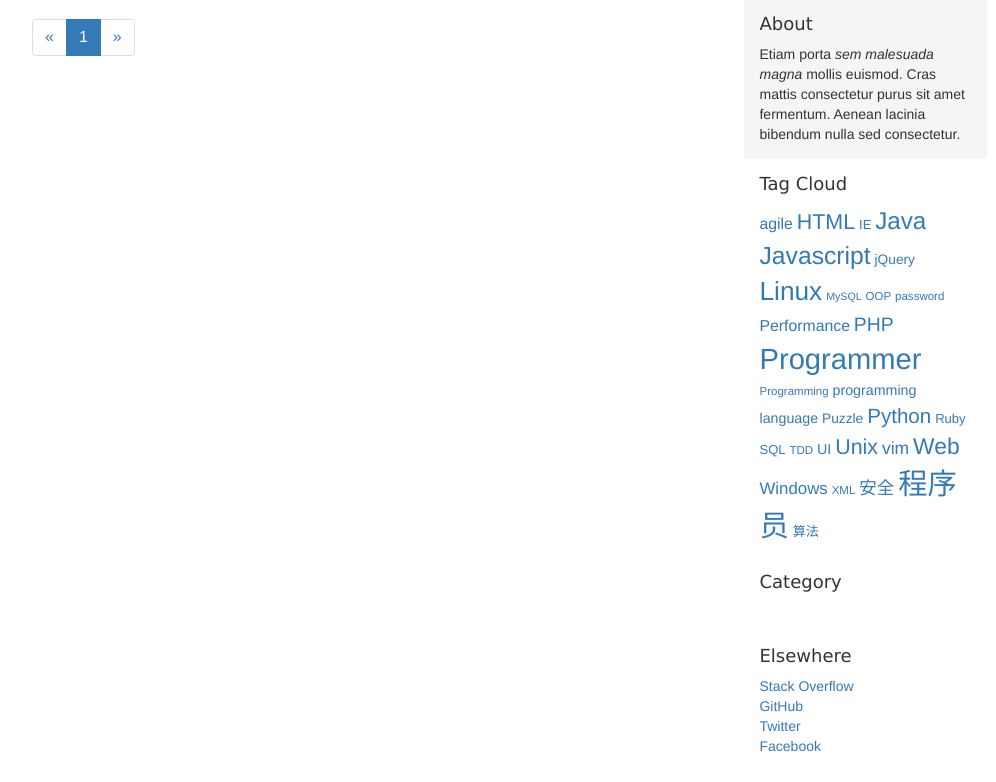
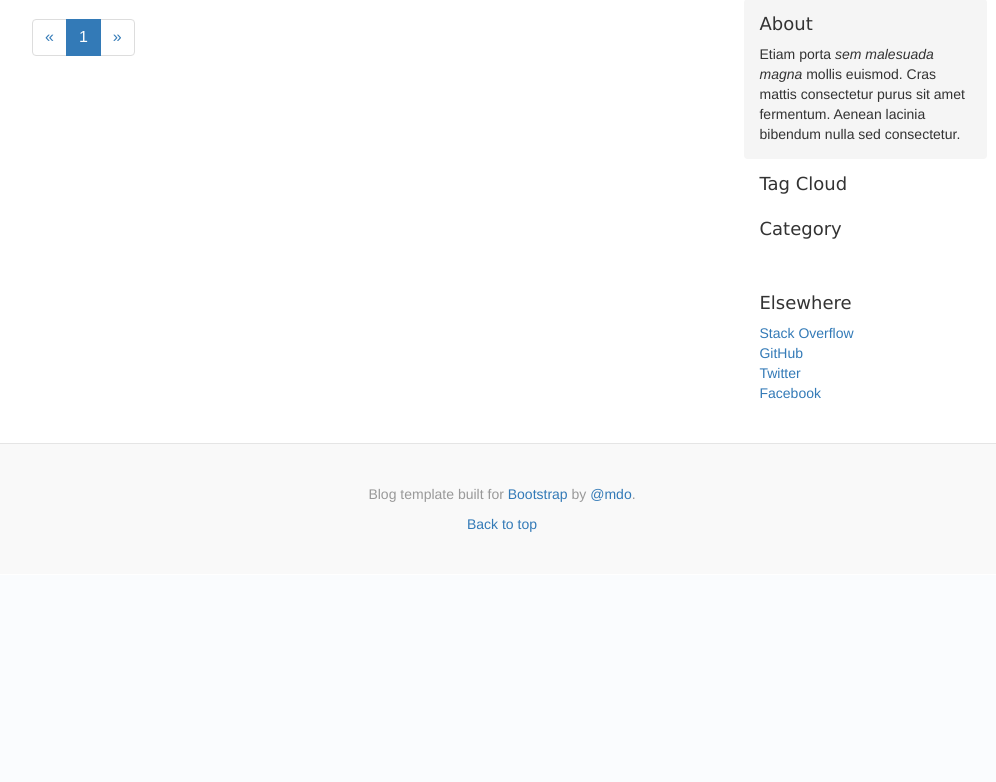
Before and after one commit to knowater521/io, a Django app: page / in a window 1280 px wide. Shown: the part 225-1007 px from the top of the page, without its empty margins (138-1134 px from the left). After the commit the page ends 757 px from the top, so only its background shows below. Run offline with Django 3.2, Linux system fonts and the light colour scheme; data that the repository does not hold is empty; some libraries are stand-ins or nearby versions.

Commit message:
del useless code.
Signed-off-by: xus <xushvai@gmail.com>

```diff
--- a/templates/tags_cloud.html
+++ b/templates/tags_cloud.html
@@ -1,36 +1,6 @@
 <p>
     {% for tag in tags %}
-        <li><a href="{{ tag.GetAbsoluteURL }}">{{ tag.name }}</a></li>
+        <a href="{{ tag.GetAbsoluteURL }}" title="1 topic" style="font-size: 11pt;">{{ tag.name }}</a>
     {% endfor %}
 
-
-<a href="http://coolshell.cn/tag/agile" class="tag-link-17" title="15个话题" style="font-size: 11.8532110092pt;">agile</a>
-<a href="http://coolshell.cn/tag/html" class="tag-link-38" title="33个话题" style="font-size: 16.0917431193pt;">HTML</a>
-<a href="http://coolshell.cn/tag/ie" class="tag-link-175" title="10个话题" style="font-size: 9.79816513761pt;">IE</a>
-<a href="http://coolshell.cn/tag/java" class="tag-link-13" title="48个话题" style="font-size: 18.1467889908pt;">Java</a>
-<a href="http://coolshell.cn/tag/javascript" class="tag-link-114" title="51个话题" style="font-size: 18.5321100917pt;">Javascript</a>
-<a href="http://coolshell.cn/tag/jquery" class="tag-link-191" title="11个话题" style="font-size: 10.3119266055pt;">jQuery</a>
-<a href="http://coolshell.cn/tag/linux" class="tag-link-37" title="63个话题" style="font-size: 19.6880733945pt;">Linux</a>
-<a href="http://coolshell.cn/tag/mysql" class="tag-link-106" title="7个话题" style="font-size: 8pt;">MySQL</a>
-<a href="http://coolshell.cn/tag/oop" class="tag-link-245" title="8个话题" style="font-size: 8.64220183486pt;">OOP</a>
-<a href="http://coolshell.cn/tag/password" class="tag-link-319" title="8个话题" style="font-size: 8.64220183486pt;">password</a>
-<a href="http://coolshell.cn/tag/performance" class="tag-link-120" title="15个话题" style="font-size: 11.8532110092pt;">Performance</a>
-<a href="http://coolshell.cn/tag/php" class="tag-link-35" title="25个话题" style="font-size: 14.5504587156pt;">PHP</a>
-<a href="http://coolshell.cn/tag/programmer" class="tag-link-70" title="94个话题" style="font-size: 21.871559633pt;">Programmer</a>
-<a href="http://coolshell.cn/tag/programming" class="tag-link-499" title="8个话题" style="font-size: 8.64220183486pt;">Programming</a>
-<a href="http://coolshell.cn/tag/programming-language" class="tag-link-115" title="12个话题" style="font-size: 10.6972477064pt;">programming language</a>
-<a href="http://coolshell.cn/tag/puzzle" class="tag-link-514" title="11个话题" style="font-size: 10.3119266055pt;">Puzzle</a>
-<a href="http://coolshell.cn/tag/pythondev" class="tag-link-33" title="29个话题" style="font-size: 15.4495412844pt;">Python</a>
-<a href="http://coolshell.cn/tag/ruby" class="tag-link-69" title="10个话题" style="font-size: 9.79816513761pt;">Ruby</a>
-<a href="http://coolshell.cn/tag/sql" class="tag-link-131" title="10个话题" style="font-size: 9.79816513761pt;">SQL</a>
-<a href="http://coolshell.cn/tag/tdd" class="tag-link-485" title="8个话题" style="font-size: 8.64220183486pt;">TDD</a>
-<a href="http://coolshell.cn/tag/ui" class="tag-link-47" title="12个话题" style="font-size: 10.6972477064pt;">UI</a>
-<a href="http://coolshell.cn/tag/unix" class="tag-link-21" title="33个话题" style="font-size: 16.0917431193pt;">Unix</a>
-<a href="http://coolshell.cn/tag/vim" class="tag-link-50" title="19个话题" style="font-size: 13.1376146789pt;">vim</a>
-<a href="http://coolshell.cn/tag/web" class="tag-link-30" title="40个话题" style="font-size: 17.119266055pt;">Web</a>
-<a href="http://coolshell.cn/tag/windows" class="tag-link-49" title="17个话题" style="font-size: 12.623853211pt;">Windows</a>
-<a href="http://coolshell.cn/tag/xml" class="tag-link-104" title="8个话题" style="font-size: 8.64220183486pt;">XML</a>
-<a href="http://coolshell.cn/tag/%e5%ae%89%e5%85%a8" class="tag-link-318" title="19个话题" style="font-size: 13.1376146789pt;">安全</a>
-<a href="http://coolshell.cn/tag/%e7%a8%8b%e5%ba%8f%e5%91%98" class="tag-link-58" title="96个话题" style="font-size: 22pt;">程序员</a>
-<a href="http://coolshell.cn/tag/%e7%ae%97%e6%b3%95" class="tag-link-77" title="10个话题" style="font-size: 9.79816513761pt;">算法</a>
 </p>
```
